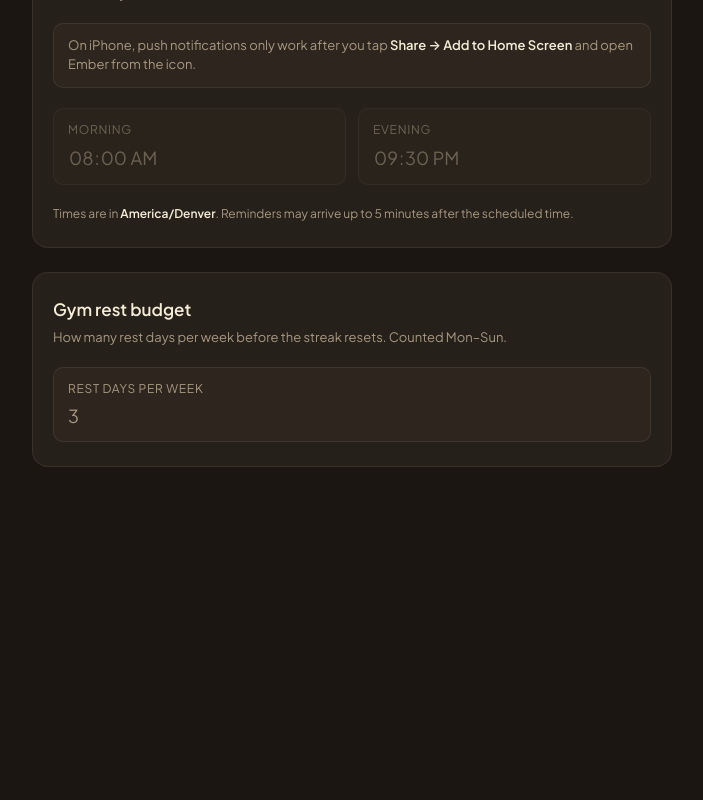
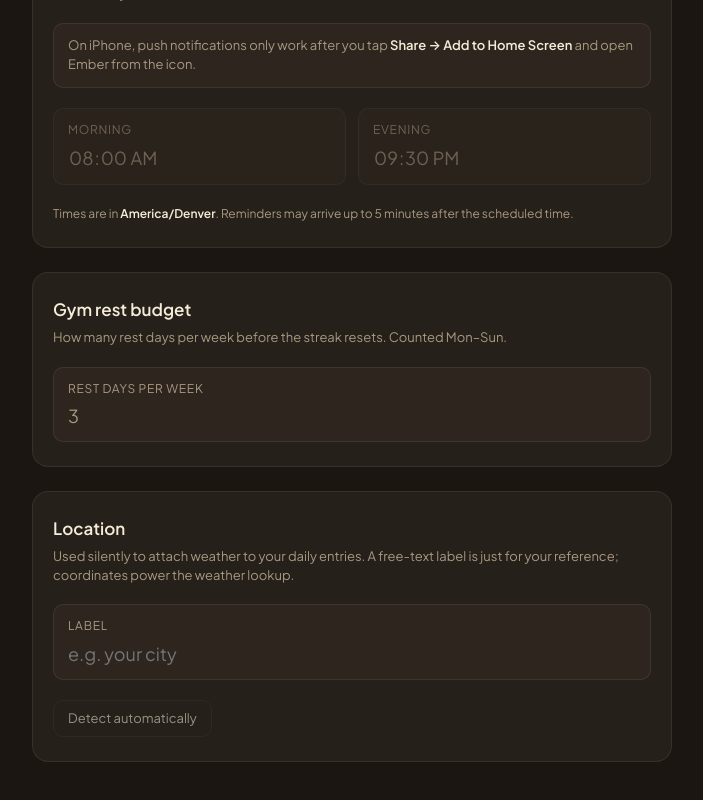
Before and after one commit to lindenkurtz/ember-personal-journal, a React (Vite) app: page /settings in a window 1280 px wide. Shown: the part 232-1032 px from the top of the page, without its empty margins (288-991 px from the left). Before the commit the page ends 800 px from the top, so only its background shows below. Built offline with nearby package versions, Linux system fonts and the light colour scheme; no server answers; the database is empty.

Commit message:
added some hidden data to be tracked

```diff
--- a/src/lib/entries.ts
+++ b/src/lib/entries.ts
@@ -15,6 +15,11 @@ export interface Entry {
   deep_work_start: string | null // 'HH:MM'
   social: boolean | null
   note: string | null
+  hrv_avg: number | null
+  resting_hr: number | null
+  steps: number | null
+  weather_temp_f: number | null
+  weather_code: number | null
 }
 
 /** Partial entry used by morning/evening upserts. `date` is required. */
--- a/src/lib/settings.ts
+++ b/src/lib/settings.ts
@@ -7,9 +7,12 @@ export interface PushSettings {
   evening_time: string // 'HH:MM' in `timezone`
   timezone: string     // IANA, e.g. 'America/Denver'
   rest_days_per_week: number // 0–7, gym streak budget
+  latitude: number | null
+  longitude: number | null
+  location_name: string | null
 }
 
-const COLUMNS = 'id, enabled, morning_time, evening_time, timezone, rest_days_per_week'
+const COLUMNS = 'id, enabled, morning_time, evening_time, timezone, rest_days_per_week, latitude, longitude, location_name'
 
 const DEFAULTS: PushSettings = {
   id: 1,
@@ -17,7 +20,10 @@ const DEFAULTS: PushSettings = {
   morning_time: '08:00',
   evening_time: '21:30',
   timezone: 'America/Denver',
-  rest_days_per_week: 3
+  rest_days_per_week: 3,
+  latitude: null,
+  longitude: null,
+  location_name: null
 }
 
 export async function getSettings(): Promise<PushSettings> {
--- a/src/pages/Morning.tsx
+++ b/src/pages/Morning.tsx
@@ -8,6 +8,7 @@ import PillGroup from '../components/PillGroup'
 import TimeInput from '../components/TimeInput'
 import NumberStepper from '../components/NumberStepper'
 import { upsertEntry, getEntry, getRange, GymChoice, Entry } from '../lib/entries'
+import { updateSettings } from '../lib/settings'
 import { callClaude } from '../lib/claude'
 import { todayKey, prettyDay } from '../lib/date'
 import './Morning.css'
@@ -58,6 +59,26 @@ export default function Morning() {
         }))
       })
       .catch(() => { /* offline / unconfigured — let the user fill manually */ })
+    return () => { cancelled = true }
+  }, [])
+
+  // Silent passive-context capture: best-effort lat/lon for the cron Worker's
+  // weather lookup. No UI, no banner — if the user denies the prompt or the
+  // API is missing we just don't populate the columns.
+  useEffect(() => {
+    if (!('geolocation' in navigator)) return
+    let cancelled = false
+    navigator.geolocation.getCurrentPosition(
+      (pos) => {
+        if (cancelled) return
+        updateSettings({
+          latitude: Number(pos.coords.latitude.toFixed(6)),
+          longitude: Number(pos.coords.longitude.toFixed(6))
+        }).catch(() => { /* silent */ })
+      },
+      () => { /* denied / unavailable — silent */ },
+      { timeout: 10000, maximumAge: 60 * 60 * 1000 }
+    )
     return () => { cancelled = true }
   }, [])
 
@@ -293,7 +314,12 @@ function buildNudgePrompt(
     gym_a: e.gym_actual,
     dw_t: e.deep_work_target,
     dw_a: e.deep_work_actual,
-    soc: e.social
+    soc: e.social,
+    hrv: e.hrv_avg,
+    rhr: e.resting_hr,
+    steps: e.steps,
+    tempF: e.weather_temp_f,
+    wcode: e.weather_code
   }))
   return [
     "Schema (all fields nullable; null means the user didn't log it):",
@@ -305,6 +331,13 @@ function buildNudgePrompt(
     "- dw_t: deep-work target in hours (decimal, e.g. 2.5)",
     "- dw_a: deep-work actually completed in hours",
     "- soc: boolean — did they have meaningful social interaction that day",
+    "- hrv: average heart rate variability in ms (passive, sparsely populated, often null)",
+    "- rhr: resting heart rate in bpm (passive, sparsely populated, often null)",
+    "- steps: total step count for the day (passive, sparsely populated, often null)",
+    "- tempF: current outside temperature in °F at the morning check-in (passive, sparsely populated, often null)",
+    "- wcode: Open-Meteo WMO weather code (passive, sparsely populated, often null)",
+    "",
+    "HRV, resting heart rate, steps, and weather are sparsely populated passive signals. Only draw conclusions from these fields when at least 15 non-null values exist in the 30-day window. Always caveat findings based on sparse data. Never treat a missing value as zero. These fields help explain patterns in the primary metrics (gym, deep work, sleep) — they are not goals in themselves.",
     "",
     "Recent 14 days (most recent last):",
     JSON.stringify(history),
--- a/src/pages/Patterns.tsx
+++ b/src/pages/Patterns.tsx
@@ -95,6 +95,11 @@ function buildPrompt(entries: Entry[]): string {
     dw_t: e.deep_work_target,
     dw_a: e.deep_work_actual,
     soc: e.social,
+    hrv: e.hrv_avg,
+    rhr: e.resting_hr,
+    steps: e.steps,
+    tempF: e.weather_temp_f,
+    wcode: e.weather_code,
     note: e.note
   }))
   return [
@@ -103,7 +108,12 @@ function buildPrompt(entries: Entry[]): string {
     "",
     "Field key:",
     "  bed = bedtime, sleep = quality 1–5, gym_i = morning intention, gym_a = actual,",
-    "  dw_t = deep work target hours, dw_a = actual hours, soc = had social time, note = freetext notes about the day (may include trip-ups, wins, or general context).",
+    "  dw_t = deep work target hours, dw_a = actual hours, soc = had social time,",
+    "  hrv = average HRV (ms), rhr = resting heart rate (bpm), steps = daily step count,",
+    "  tempF = outside temp at morning check-in (°F), wcode = Open-Meteo WMO weather code,",
+    "  note = freetext notes about the day (may include trip-ups, wins, or general context).",
+    "",
+    "HRV, resting heart rate, steps, and weather are sparsely populated passive signals. Only draw conclusions from these fields when at least 15 non-null values exist in the 30-day window. Always caveat findings based on sparse data. Never treat a missing value as zero. These fields help explain patterns in the primary metrics (gym, deep work, sleep) — they are not goals in themselves.",
     "",
     "Write the analysis."
   ].join('\n')
--- a/src/pages/Settings.css
+++ b/src/pages/Settings.css
@@ -117,7 +117,8 @@
 }
 
 .settings__field input[type='time'],
-.settings__field input[type='number'] {
+.settings__field input[type='number'],
+.settings__field input[type='text'] {
   appearance: none;
   background: transparent;
   border: none;
@@ -130,8 +131,40 @@
 }
 
 .settings__field input[type='time']:disabled,
-.settings__field input[type='number']:disabled {
+.settings__field input[type='number']:disabled,
+.settings__field input[type='text']:disabled {
   color: var(--muted);
+}
+
+.settings__detectRow {
+  display: flex;
+  align-items: center;
+  justify-content: space-between;
+  gap: 12px;
+  flex-wrap: wrap;
+}
+
+.settings__detect {
+  appearance: none;
+  background: transparent;
+  color: var(--text);
+  border: 1px solid var(--hairline);
+  border-radius: var(--radius-sm);
+  padding: 8px 14px;
+  font: inherit;
+  font-size: 13px;
+  cursor: pointer;
+  transition: border-color 0.2s var(--ease), color 0.2s var(--ease);
+}
+
+.settings__detect:hover:not(:disabled) {
+  border-color: var(--amber);
+  color: var(--amber);
+}
+
+.settings__detect:disabled {
+  cursor: not-allowed;
+  opacity: 0.55;
 }
 
 .settings__tz {
--- a/src/pages/Settings.tsx
+++ b/src/pages/Settings.tsx
@@ -143,8 +143,97 @@ export default function Settings() {
         </label>
       </section>
 
+      <LocationSection
+        settings={settings}
+        onLabel={(v) => patchSettings({ location_name: v || null })}
+        onCoords={(lat, lon) => patchSettings({ latitude: lat, longitude: lon })}
+      />
+
       {error && <p className="settings__error">{error}</p>}
     </main>
+  )
+}
+
+function LocationSection({
+  settings,
+  onLabel,
+  onCoords
+}: {
+  settings: PushSettings | null
+  onLabel: (v: string) => void
+  onCoords: (lat: number, lon: number) => void
+}) {
+  const [detectError, setDetectError] = useState<string | null>(null)
+  const [detecting, setDetecting] = useState(false)
+
+  function detect() {
+    if (!('geolocation' in navigator)) {
+      setDetectError('Geolocation isn’t available in this browser.')
+      return
+    }
+    setDetectError(null)
+    setDetecting(true)
+    navigator.geolocation.getCurrentPosition(
+      (pos) => {
+        onCoords(
+          Number(pos.coords.latitude.toFixed(6)),
+          Number(pos.coords.longitude.toFixed(6))
+        )
+        setDetecting(false)
+      },
+      () => {
+        setDetectError('Couldn’t detect location — check your browser permissions.')
+        setDetecting(false)
+      },
+      { timeout: 10000 }
+    )
+  }
+
+  const lat = settings?.latitude
+  const lon = settings?.longitude
+  const hasCoords = lat != null && lon != null
+
+  return (
+    <section className="settings__card">
+      <div className="settings__row">
+        <div className="settings__rowText">
+          <h2 className="settings__rowTitle">Location</h2>
+          <p className="settings__rowHint">
+            Used silently to attach weather to your daily entries. A free-text
+            label is just for your reference; coordinates power the weather lookup.
+          </p>
+        </div>
+      </div>
+
+      <label className="settings__field">
+        <span>Label</span>
+        <input
+          type="text"
+          placeholder="e.g. your city"
+          value={settings?.location_name ?? ''}
+          disabled={!settings}
+          onChange={(e) => onLabel(e.target.value)}
+        />
+      </label>
+
+      <div className="settings__detectRow">
+        <button
+          type="button"
+          className="settings__detect"
+          onClick={detect}
+          disabled={!settings || detecting}
+        >
+          {detecting ? 'Detecting…' : 'Detect automatically'}
+        </button>
+        {hasCoords && (
+          <p className="settings__rowHint">
+            Current: {lat!.toFixed(4)}, {lon!.toFixed(4)}
+          </p>
+        )}
+      </div>
+
+      {detectError && <p className="settings__error">{detectError}</p>}
+    </section>
   )
 }
 
```
Also changed, not shown: 1 other file (tests, documents, lock files or other folders).
